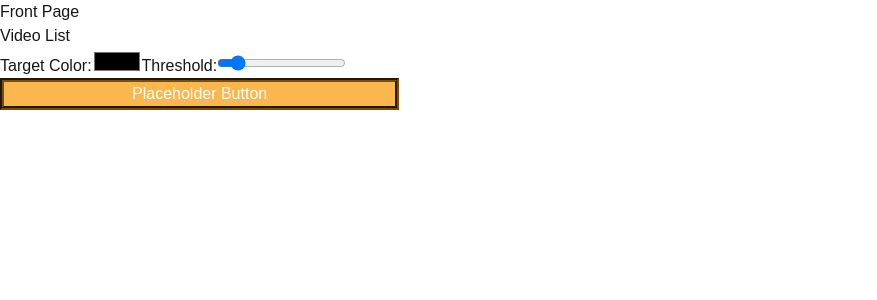
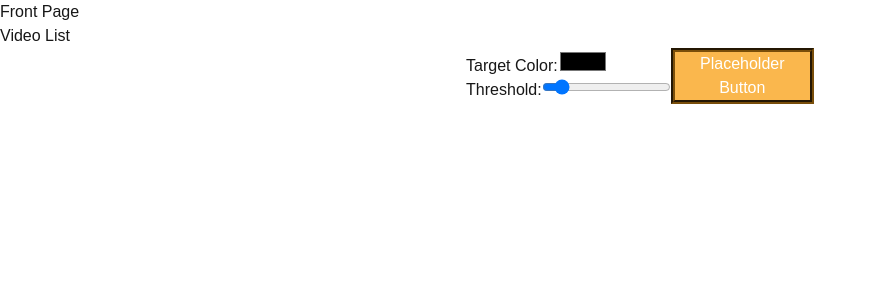
Before and after one commit to AAshGray/salamander-tracker-frontend, a Next.js app: page /videos/preview in a window 1280 px wide. Shown: the top 300 px of the page, without its empty margins (0-877 px from the left). Built offline with nearby package versions, Linux system fonts and the light colour scheme.

Commit message:
Started styling on preview page

```diff
--- a/app/globals.css
+++ b/app/globals.css
@@ -81,4 +81,25 @@ button:hover {
 #video-page {
   display: flex;
   flex-direction: row;
+  justify-content: center;
 }
+
+#SalaList {
+  padding: 80px;
+  justify-content: center;
+}
+
+li {
+  list-style-type: circle;
+}
+
+#preview-page {
+  display: flex;
+  flex-direction: row;
+  justify-content: center;
+}
+
+.image-target-select {
+  display: flex;
+  flex-direction: column;
+}
--- a/app/videos/preview/page.tsx
+++ b/app/videos/preview/page.tsx
@@ -3,7 +3,7 @@ import Image from "next/image"
 
 export default function Preview() {
     return (
-        <div>
+        <div id="preview-page">
             {/* Image placeholder */}
             <div className="image-target-select">
                 <label htmlFor="color-picker">Target Color:
```
